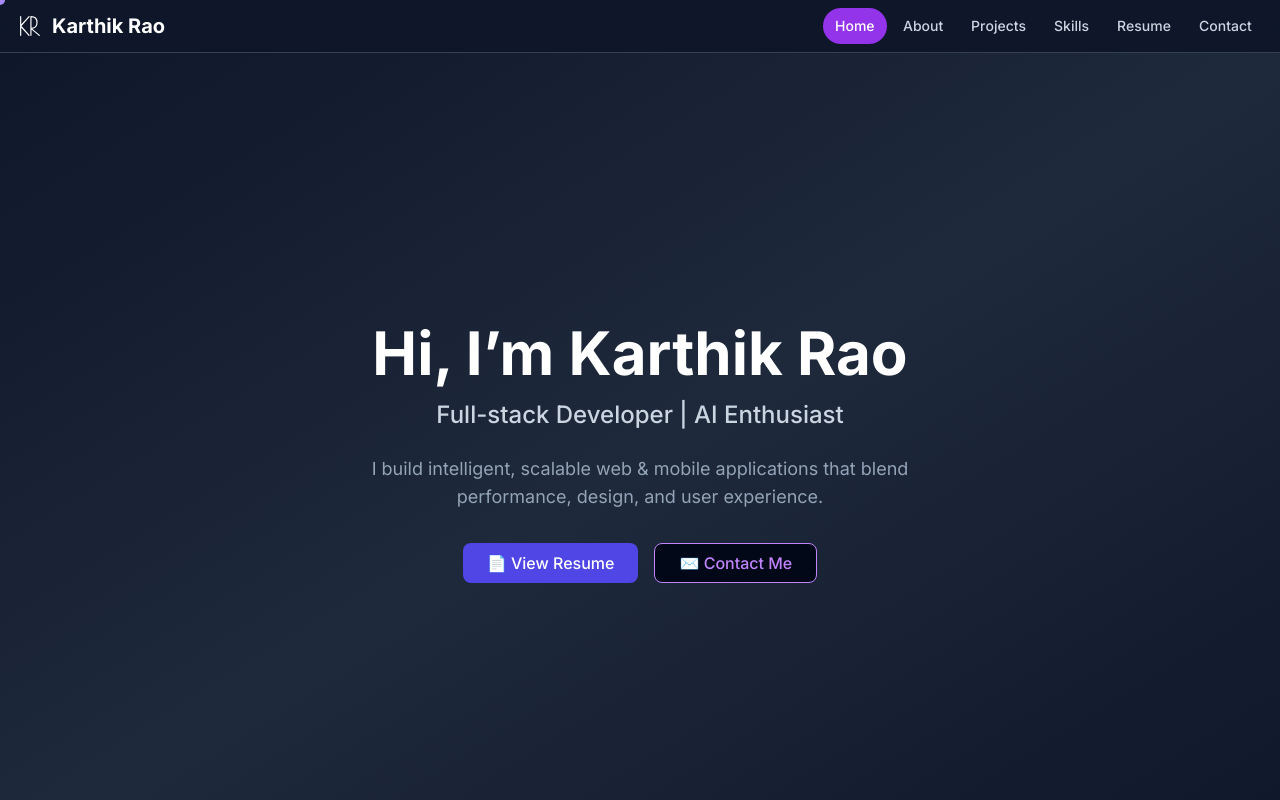
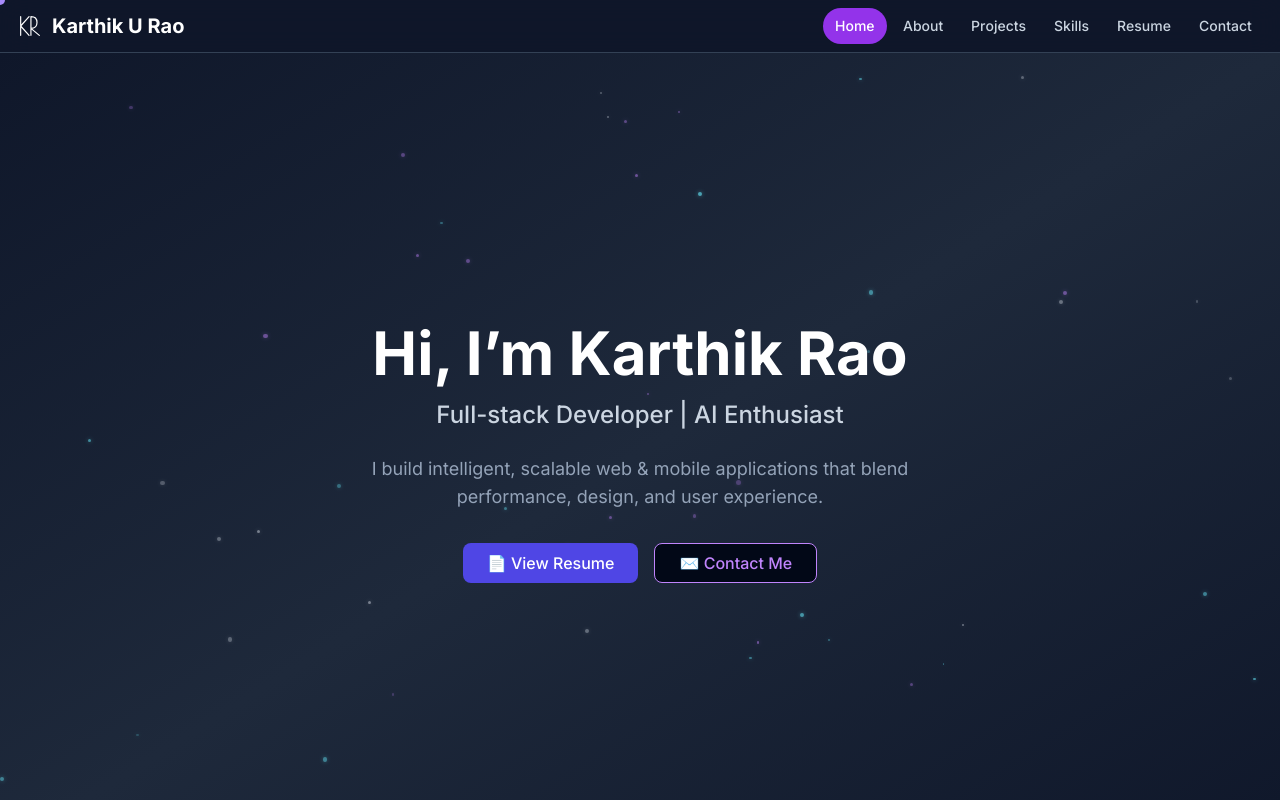
Before and after one commit to karthikurao/Portfolio, a Next.js app: page / in a window 1280 px wide. Shown: the top 800 px of the page. Built offline with nearby package versions, Linux system fonts and the light colour scheme.

Commit message:
add particle animation to hero section

```diff
--- a/src/app/layout.tsx
+++ b/src/app/layout.tsx
@@ -12,7 +12,7 @@ import { CursorProvider } from '@/context/CursorContext'; // <-- IMPORT CURSOR P
 const inter = Inter({ subsets: ['latin'] })
 
 export const metadata: Metadata = {
-  title: 'Karthik U Rao | Portfolio',
+  title: 'Karthik Rao | Portfolio',
   description: 'Full-Stack Developer & AI Enthusiast',
   icons: {
     icon: '/favicon.svg',
--- a/src/app/page.tsx
+++ b/src/app/page.tsx
@@ -9,17 +9,23 @@ import SkillsSection from '@/components/SkillsSection'
 import { Button } from '@/components/ui/button'
 import { motion } from 'framer-motion'
 import Link from 'next/link'
-import { useCursor } from '@/context/CursorContext' // <-- IMPORT useCursor
+import { useCursor } from '@/context/CursorContext'
+import GenerativeBackground from '@/components/GenerativeBackground' // <-- IMPORT THE NEW COMPONENT
 
 export default function Home() {
-  const { setVariant } = useCursor(); // <-- GET setVariant
+  const { setVariant } = useCursor();
 
   return (
     <main className="w-full">
+      {/* UPDATE HERO SECTION */}
       <section
         id="home"
-        className="flex flex-col items-center justify-center min-h-screen bg-gradient-to-br from-slate-900 via-slate-800 to-slate-900 text-white p-4 text-center overflow-hidden"
+        className="relative flex flex-col items-center justify-center min-h-screen bg-gradient-to-br from-slate-900 via-slate-800 to-slate-900 text-white p-4 text-center overflow-hidden"
       >
+        <GenerativeBackground /> {/* <-- ADD THE BACKGROUND COMPONENT HERE */}
+
+        {/* Wrap all content in a div to place it above the background */}
+        <div className="relative z-10 flex flex-col items-center justify-center">
           <motion.h1
             initial={{ opacity: 0, y: -40 }}
             animate={{ opacity: 1, y: 0 }}
@@ -57,8 +63,8 @@ export default function Home() {
               <Button
                   variant="default"
                   className="text-white bg-indigo-600 hover:bg-indigo-700 px-6 py-3 text-base rounded-lg transition-transform transform hover:scale-105"
-                onMouseEnter={() => setVariant('link-hover')} // <-- ADDED
-                onMouseLeave={() => setVariant('default')}   // <-- ADDED
+                  onMouseEnter={() => setVariant('link-hover')}
+                  onMouseLeave={() => setVariant('default')}
               >
                 📄 View Resume
               </Button>
@@ -67,13 +73,14 @@ export default function Home() {
               <Button
                   variant="outline"
                   className="text-purple-400 border-purple-400 hover:bg-purple-400 hover:text-slate-900 px-6 py-3 text-base rounded-lg transition-transform transform hover:scale-105"
-                onMouseEnter={() => setVariant('link-hover')} // <-- ADDED
-                onMouseLeave={() => setVariant('default')}   // <-- ADDED
+                  onMouseEnter={() => setVariant('link-hover')}
+                  onMouseLeave={() => setVariant('default')}
               >
                 ✉️ Contact Me
               </Button>
             </Link>
           </motion.div>
+        </div> {/* End content wrapper */}
       </section>
 
       <AboutSection />
--- a/src/components/ContactSection.tsx
+++ b/src/components/ContactSection.tsx
@@ -32,7 +32,7 @@ export default function ContactSection() {
   async function onSubmit(values: z.infer<typeof formSchema>) {
     setIsSubmitting(true)
     try {
-      const response = await fetch('FORMSPREE_CODE', { // Replace with your Formspree URL
+      const response = await fetch('https://formspree.io/f/mpwdgonl', { // Replace with your Formspree URL
         method: 'POST',
         headers: { 'Content-Type': 'application/json' },
         body: JSON.stringify(values),
--- /dev/null
+++ b/src/components/GenerativeBackground.tsx
@@ -0,0 +1,253 @@
+// src/components/GenerativeBackground.tsx
+'use client';
+
+import { motion, useMotionValue, useTransform, useSpring, MotionValue, useAnimationFrame } from 'framer-motion';
+import { useEffect, useState, useMemo, useRef, FC } from 'react';
+
+const NUM_PARTICLES_TOTAL = 50;
+const NUM_LAYERS = 20;
+
+interface ParticleData {
+  id: string;
+  layer: number;
+  posX: MotionValue<number>;
+  posY: MotionValue<number>;
+  vx: number;
+  vy: number;
+  size: number;
+  color: string;
+  opacity: number;
+}
+
+interface ParticleLayerProps {
+  layerIndex: number;
+  particlesInLayer: ParticleData[];
+  mouseX: MotionValue<number>;
+  mouseY: MotionValue<number>;
+  numLayers: number;
+  containerSize: { width: number; height: number } | null;
+}
+
+const BouncingParticle: FC<{ particle: ParticleData, containerSize: { width: number; height: number } | null }> = ({ particle, containerSize }) => {
+  const leftStyle = useTransform(particle.posX, value => `${value}%`);
+  const topStyle = useTransform(particle.posY, value => `${value}%`);
+
+  useAnimationFrame((_time, delta) => {
+    if (!containerSize || containerSize.width === 0 || containerSize.height === 0) return;
+
+    let currentX = particle.posX.get();
+    let currentY = particle.posY.get();
+
+    const dt = delta / 1000;
+
+    currentX += particle.vx * dt * 40;
+    currentY += particle.vy * dt * 40;
+
+    const particleSizePercentW = (particle.size / containerSize.width) * 100;
+    const particleSizePercentH = (particle.size / containerSize.height) * 100;
+
+    if (currentX <= 0) {
+      particle.vx = Math.abs(particle.vx);
+      currentX = 0;
+    } else if (currentX >= 100 - particleSizePercentW) {
+      particle.vx = -Math.abs(particle.vx);
+      currentX = 100 - particleSizePercentW;
+    }
+
+    if (currentY <= 0) {
+      particle.vy = Math.abs(particle.vy);
+      currentY = 0;
+    } else if (currentY >= 100 - particleSizePercentH) {
+      particle.vy = -Math.abs(particle.vy);
+      currentY = 100 - particleSizePercentH;
+    }
+
+    particle.posX.set(currentX);
+    particle.posY.set(currentY);
+  });
+
+  return (
+    <motion.div
+      className="absolute rounded-full"
+      style={{
+        width: particle.size,
+        height: particle.size,
+        backgroundColor: particle.color,
+        opacity: particle.opacity,
+        filter: `drop-shadow(0 0 2px ${particle.color})`,
+        left: leftStyle,
+        top: topStyle,
+      }}
+    />
+  );
+};
+
+
+const ParticleLayer: FC<ParticleLayerProps> = ({ layerIndex, particlesInLayer, mouseX, mouseY, numLayers, containerSize }) => {
+  const parallaxStrengthFactor = (layerIndex + 1) / numLayers;
+  const maxParallaxOffset = 30;
+  const currentLayerMaxOffset = parallaxStrengthFactor * maxParallaxOffset;
+
+  const springConfig = { stiffness: 120 + layerIndex * 20, damping: 20 + layerIndex * 5, mass: 0.5 + layerIndex * 0.2 };
+
+  const layerTranslateX = useSpring(
+    useTransform(mouseX, [-0.5, 0.5], [currentLayerMaxOffset, -currentLayerMaxOffset]),
+    springConfig
+  );
+  const layerTranslateY = useSpring(
+    useTransform(mouseY, [-0.5, 0.5], [currentLayerMaxOffset, -currentLayerMaxOffset]),
+    springConfig
+  );
+
+  return (
+    <motion.div
+      className="absolute inset-0"
+      style={{
+        translateX: layerTranslateX,
+        translateY: layerTranslateY,
+      }}
+    >
+      {particlesInLayer.map((p) => (
+        <BouncingParticle key={p.id} particle={p} containerSize={containerSize} />
+      ))}
+    </motion.div>
+  );
+};
+
+const GenerativeBackground: FC = () => {
+  const [hasMounted, setHasMounted] = useState(false);
+  const [containerSize, setContainerSize] = useState<{width: number, height: number} | null>(null);
+  const containerRef = useRef<HTMLDivElement>(null);
+
+  const mouseX = useMotionValue(0);
+  const mouseY = useMotionValue(0);
+
+  // Effect to set hasMounted
+  useEffect(() => {
+    setHasMounted(true);
+  }, []);
+
+  // Effect for setting initial container size and ResizeObserver
+  useEffect(() => {
+    if (!hasMounted) return; // Only run if mounted
+
+    const currentContainerNode = containerRef.current; // Capture ref value
+    if (currentContainerNode) {
+      // Set initial size once mounted and ref is available
+      setContainerSize({
+        width: currentContainerNode.offsetWidth,
+        height: currentContainerNode.offsetHeight,
+      });
+
+      const observer = new ResizeObserver(entries => {
+        for (const entry of entries) { // FIX: Changed 'let entry' to 'const entry'
+          setContainerSize({ width: entry.contentRect.width, height: entry.contentRect.height });
+        }
+      });
+      observer.observe(currentContainerNode);
+
+      // Cleanup uses the captured ref value
+      return () => {
+        observer.unobserve(currentContainerNode);
+      };
+    }
+  }, [hasMounted]); // Run when hasMounted changes
+
+  // Effect for mouse listeners
+  useEffect(() => {
+    if (!hasMounted) return; // Only run if mounted
+
+    const handleMouseMove = (event: MouseEvent) => {
+      const x = (event.clientX / window.innerWidth) - 0.5;
+      const y = (event.clientY / window.innerHeight) - 0.5;
+      mouseX.set(x);
+      mouseY.set(y);
+    };
+
+    window.addEventListener('mousemove', handleMouseMove);
+
+    return () => {
+      window.removeEventListener('mousemove', handleMouseMove);
+    };
+  }, [hasMounted, mouseX, mouseY]); // mouseX and mouseY are stable MotionValue objects
+
+
+  const particlesByLayer = useMemo<ParticleData[][]>(() => {
+    if (!hasMounted || !containerSize) return Array.from({ length: NUM_LAYERS }, () => []);
+
+    const allParticles: ParticleData[] = [];
+    const particleColors = [
+        "rgba(103, 232, 249, 0.7)",
+        "rgba(192, 132, 252, 0.6)",
+        "rgba(226, 232, 240, 0.5)",
+    ];
+
+    for (let i = 0; i < NUM_PARTICLES_TOTAL; i++) {
+      const layer = Math.floor(i / (NUM_PARTICLES_TOTAL / NUM_LAYERS)) % NUM_LAYERS;
+      let size, opacity, speedFactor;
+
+      switch (layer) {
+        case 0:
+          size = Math.random() * 1.5 + 1.0;
+          opacity = Math.random() * 0.3 + 0.2;
+          speedFactor = 0.4;
+          break;
+        case 1:
+          size = Math.random() * 2.0 + 1.5;
+          opacity = Math.random() * 0.4 + 0.3;
+          speedFactor = 0.6;
+          break;
+        case 2:
+        default:
+          size = Math.random() * 2.5 + 2.0;
+          opacity = Math.random() * 0.5 + 0.4;
+          speedFactor = 0.8;
+          break;
+      }
+
+      const angle = Math.random() * 2 * Math.PI;
+      const baseSpeed = 1 + Math.random() * 1.5;
+
+      allParticles.push({
+        id: `p-${layer}-${i}`, layer,
+        posX: new MotionValue(Math.random() * 96 + 2),
+        posY: new MotionValue(Math.random() * 96 + 2),
+        vx: Math.cos(angle) * baseSpeed * speedFactor,
+        vy: Math.sin(angle) * baseSpeed * speedFactor,
+        size,
+        opacity,
+        color: particleColors[layer % particleColors.length],
+      });
+    }
+    const grouped: ParticleData[][] = Array.from({ length: NUM_LAYERS }, () => []);
+    allParticles.forEach(p => {
+        if (grouped[p.layer]) {
+            grouped[p.layer].push(p);
+        }
+    });
+    return grouped;
+  }, [hasMounted, containerSize]);
+
+  if (!hasMounted || !containerSize) {
+    // Render the container div so ref can be attached and size measured
+    return <div ref={containerRef} className="absolute inset-0 overflow-hidden z-0 pointer-events-none"></div>;
+  }
+
+  return (
+    <div ref={containerRef} className="absolute inset-0 overflow-hidden z-0 pointer-events-none">
+      {particlesByLayer.map((layerParticles, layerIndex) => (
+        <ParticleLayer
+          key={`bouncing-parallax-layer-${layerIndex}`}
+          layerIndex={layerIndex}
+          particlesInLayer={layerParticles}
+          mouseX={mouseX}
+          mouseY={mouseY}
+          numLayers={NUM_LAYERS}
+          containerSize={containerSize}
+        />
+      ))}
+    </div>
+  );
+};
+
+export default GenerativeBackground;
--- a/src/components/Navbar.tsx
+++ b/src/components/Navbar.tsx
@@ -8,7 +8,7 @@ import AnimatedText from './AnimatedText'
 import AnimatedNavLinkText from './AnimatedNavLinkText';
 import KRLogo from './Logo';
 import { useEffect, useState, useRef, FC, MouseEventHandler } from 'react'
-import { useCursor } from '@/context/CursorContext'; // <-- IMPORT useCursor
+import { useCursor } from '@/context/CursorContext';
 
 interface NavLinkItem {
   name: string;
@@ -35,8 +35,8 @@ interface TiltableNavLinkProps {
 const TiltableNavLink: FC<TiltableNavLinkProps> = ({ link, isActive, pathname, onClick }) => {
   const mouseX = useMotionValue(0);
   const mouseY = useMotionValue(0);
-  const [isLinkHoveredForTextAnim, setIsLinkHoveredForTextAnim] = useState(false); // For text cascade
-  const { setVariant } = useCursor(); // <-- GET setVariant from context
+  const [isLinkHoveredForTextAnim, setIsLinkHoveredForTextAnim] = useState(false);
+  const { setVariant } = useCursor();
 
   const springConfig = { stiffness: 200, damping: 25, mass: 1 };
   const springX = useSpring(mouseX, springConfig);
@@ -60,7 +60,7 @@ const TiltableNavLink: FC<TiltableNavLinkProps> = ({ link, isActive, pathname, o
 
   return (
     <MotionLink
-      href={pathname === '/' && link.sectionId !== 'resume-page' ? `/#${link.sectionId}` : link.href}
+      href={pathname === '/' ? `/#${link.sectionId}` : link.href}
       onClick={onClick}
       className={cn(
         'text-sm font-medium relative px-3 py-2 rounded-full group transition-colors duration-200 block',
@@ -73,16 +73,14 @@ const TiltableNavLink: FC<TiltableNavLinkProps> = ({ link, isActive, pathname, o
       }}
       onMouseMove={handleMouseMove}
       onMouseLeave={() => {
-        handleMouseLeaveForTilt();         // Reset tilt
-        setVariant('default');             // Reset cursor variant
-        setIsLinkHoveredForTextAnim(false); // Reset text animation hover state
+        handleMouseLeaveForTilt();
+        setVariant('default');
+        setIsLinkHoveredForTextAnim(false);
       }}
-      onMouseEnter={() => {               // For cursor context & text animation
+      onMouseEnter={() => {
         setVariant('link-hover');
         setIsLinkHoveredForTextAnim(true);
       }}
-      // onHoverStart and onHoverEnd are Framer Motion's synthetic events,
-      // using onMouseEnter/Leave for simplicity with context update
       key={link.name}
     >
       <AnimatedNavLinkText text={link.name} isActive={isActive} isHovered={isLinkHoveredForTextAnim} />
@@ -97,14 +95,16 @@ const TiltableNavLink: FC<TiltableNavLinkProps> = ({ link, isActive, pathname, o
   );
 };
 
-// ... (Rest of your Navbar component remains the same)
 export default function Navbar() {
   const pathname = usePathname();
-  const [activeSection, setActiveSection] = useState<string | null>('home');
+  // Initialize activeSection to null. It will be set to 'home' by observer if at top.
+  const [activeSection, setActiveSection] = useState<string | null>(null);
   const [hasMounted, setHasMounted] = useState(false);
-  const { setVariant } = useCursor(); // Get setVariant for logo hover
+  const { setVariant } = useCursor();
   const observerRef = useRef<IntersectionObserver | null>(null);
-  const observedElementsRef = useRef<HTMLElement[]>([]);
+  // Store elements for the observer, not for general scroll handling here
+  const observedElements = useRef<Map<string, HTMLElement>>(new Map());
+
 
   useEffect(() => {
     setHasMounted(true);
@@ -113,86 +113,92 @@ export default function Navbar() {
   useEffect(() => {
     if (!hasMounted) return;
 
-    observedElementsRef.current = [];
+    // Clear any previous observers and observed elements
+    if (observerRef.current) {
+      observerRef.current.disconnect();
+    }
+    observedElements.current.clear();
 
     if (pathname === '/') {
-      // ... (IntersectionObserver and handleScroll logic remains the same) ...
       const observerCallback: IntersectionObserverCallback = (entries) => {
         entries.forEach((entry) => {
           if (entry.isIntersecting) {
+            // The last one to become intersecting (often the one most in view or entering view)
+            // will set the active section.
             setActiveSection(entry.target.id);
           }
         });
+        // If after checking all entries, no section is actively intersecting (e.g. scrolled between sections)
+        // and scrollY is very low, default to 'home'. This handles being at the very top.
+        // Otherwise, if nothing is intersecting, activeSection might remain the last one or become null.
+        // For a smoother "sticky" feel, we might only change if a NEW section isIntersecting.
+        // For now, this logic makes the last intersecting section active.
+        const intersectingEntries = entries.filter(e => e.isIntersecting);
+        if (intersectingEntries.length === 0 && window.scrollY < window.innerHeight * 0.3) {
+            setActiveSection('home');
+        } else if (intersectingEntries.length > 0) {
+            // If multiple are intersecting, simple logic takes the last one from the callback.
+            // More sophisticated logic could find the 'most' visible.
+            // For now, entry.target.id from the last intersecting one is fine.
+        }
       };
 
-      const currentObserver = new IntersectionObserver(observerCallback, {
-        rootMargin: '-40% 0px -55% 0px',
-        threshold: 0.01,
+      // This rootMargin means the "active zone" for a section is when its
+      // top edge is above the 40% mark of the viewport AND its bottom edge
+      // is below the 45% mark of the viewport from the bottom.
+      // Essentially, a section is active when it's occupying the middle ~15% of the screen,
+      // or more precisely, when it's significantly in view around the center.
+      // Threshold 0.1 means at least 10% of the section needs to be in this zone.
+      const observer = new IntersectionObserver(observerCallback, {
+        rootMargin: '-40% 0px -40% 0px', // Activates when section is more centered
+        threshold: 0.01, // Small threshold, any part in the rootMargin zone
       });
-      observerRef.current = currentObserver;
+      observerRef.current = observer;
 
       navLinks.forEach(link => {
         if (link.sectionId) {
           const element = document.getElementById(link.sectionId);
           if (element) {
-            observedElementsRef.current.push(element);
-            currentObserver.observe(element);
+            observedElements.current.set(link.sectionId, element);
+            observer.observe(element);
           }
         }
       });
 
-      const handleScroll = () => {
-        let currentActiveId: string | null = null;
-        let highestVisibilityPercentage = 0;
-        const viewportHeight = window.innerHeight;
+      // Initial check to set active section on load for homepage
+      if (window.scrollY < window.innerHeight * 0.3) {
+          setActiveSection('home');
+      } else {
+          // Manually trigger a check for other sections if not at top
+          // This is a bit of a hack; ideally observer handles this.
+          // We can rely on the observer to set the initial active section.
+          // Let's remove complex manual scroll for now and rely on observer.
+          let foundActive = false;
+          navLinks.forEach(link => {
+              if(link.sectionId) {
+                  const el = document.getElementById(link.sectionId);
+                  if (el) {
+                      const rect = el.getBoundingClientRect();
+                      if (rect.top < window.innerHeight * 0.6 && rect.bottom > window.innerHeight * 0.4) {
+                          setActiveSection(link.sectionId);
+                          foundActive = true;
+                      }
+                  }
+              }
+          });
+          if(!foundActive && window.scrollY > window.innerHeight * 0.3) setActiveSection(null); // Default if nothing found mid-page
+      }
 
-        navLinks.forEach(itemLink => { // Renamed to avoid conflict with outer 'link'
-          if (itemLink.sectionId) {
-            const element = document.getElementById(itemLink.sectionId);
-            if (element) {
-              const rect = element.getBoundingClientRect();
-              const elTop = rect.top;
-              const elBottom = rect.bottom;
-              const elHeight = rect.height;
-
-              if (elTop < viewportHeight && elBottom > 0) {
-                const visiblePart = Math.max(0, Math.min(elBottom, viewportHeight) - Math.max(elTop, 0));
-                const visibilityPercentage = (visiblePart / elHeight) * 100;
-
-                if (itemLink.sectionId === 'home' && window.scrollY < viewportHeight * 0.3) {
-                    currentActiveId = 'home';
-                    highestVisibilityPercentage = 101;
-                    return;
-                }
-
-                if (visibilityPercentage > highestVisibilityPercentage) {
-                    highestVisibilityPercentage = visibilityPercentage;
-                    currentActiveId = itemLink.sectionId;
-                } else if (visibilityPercentage === highestVisibilityPercentage) {
-                    const currentActiveElement = document.getElementById(currentActiveId!);
-                    if (currentActiveElement && element.getBoundingClientRect().top < currentActiveElement.getBoundingClientRect().top) {
-                        currentActiveId = itemLink.sectionId;
-                    }
-                }
-              }
-            }
-          }
-        });
-        setActiveSection(currentActiveId);
-      };
-
-      window.addEventListener('scroll', handleScroll);
-      handleScroll();
 
       return () => {
-        if (currentObserver) {
-          currentObserver.disconnect();
+        if (observerRef.current) {
+          observerRef.current.disconnect();
         }
-        window.removeEventListener('scroll', handleScroll);
       };
     } else {
+      // If not on homepage, clear scroll-based activeSection
       setActiveSection(null);
-      if (observerRef.current) {
+      if (observerRef.current) { // Ensure cleanup if observer was set
         observerRef.current.disconnect();
       }
     }
@@ -210,12 +216,12 @@ export default function Navbar() {
           }}
           className="flex items-center group"
           aria-label="Homepage"
-          onMouseEnter={() => setVariant('link-hover')} // Set cursor variant on logo hover
-          onMouseLeave={() => setVariant('default')}   // Reset on leave
+          onMouseEnter={() => setVariant('link-hover')}
+          onMouseLeave={() => setVariant('default')}
         >
           <KRLogo className="text-white group-hover:text-purple-400 transition-colors duration-300" size={28} />
           <AnimatedText
-            text="Karthik Rao"
+            text="Karthik U Rao"
             className="text-xl font-bold text-white group-hover:text-purple-400 transition-colors duration-300 ml-2"
           />
         </NextLink>
@@ -224,9 +230,13 @@ export default function Navbar() {
           {navLinks.map((link) => {
             let isActive = false;
             if (pathname === '/') {
-              isActive = activeSection === link.sectionId;
+                // Prioritize 'home' if activeSection is null (usually on initial load at top)
+                // or if explicitly set to 'home'.
+                isActive = (activeSection === null && link.sectionId === 'home' && hasMounted && (typeof window !== 'undefined' && window.scrollY < 50))
+                           || activeSection === link.sectionId;
             } else {
               isActive = (pathname === link.href || pathname.startsWith(link.href + '/'));
+              // Special case for resume page to ensure its tab highlights correctly
               if (link.sectionId === 'resume' && pathname === '/resume') isActive = true;
             }
 
```
Lines whose indentation alone changed are shown as unchanged.
